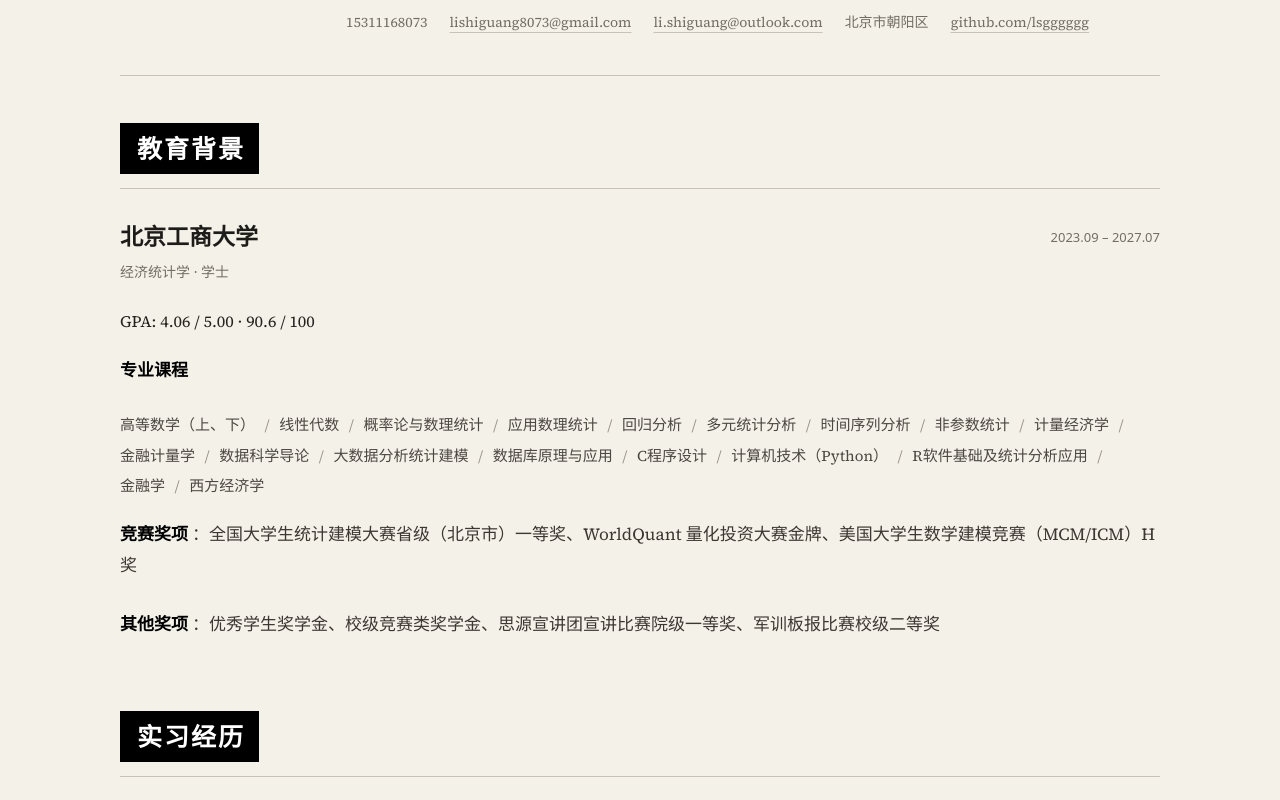
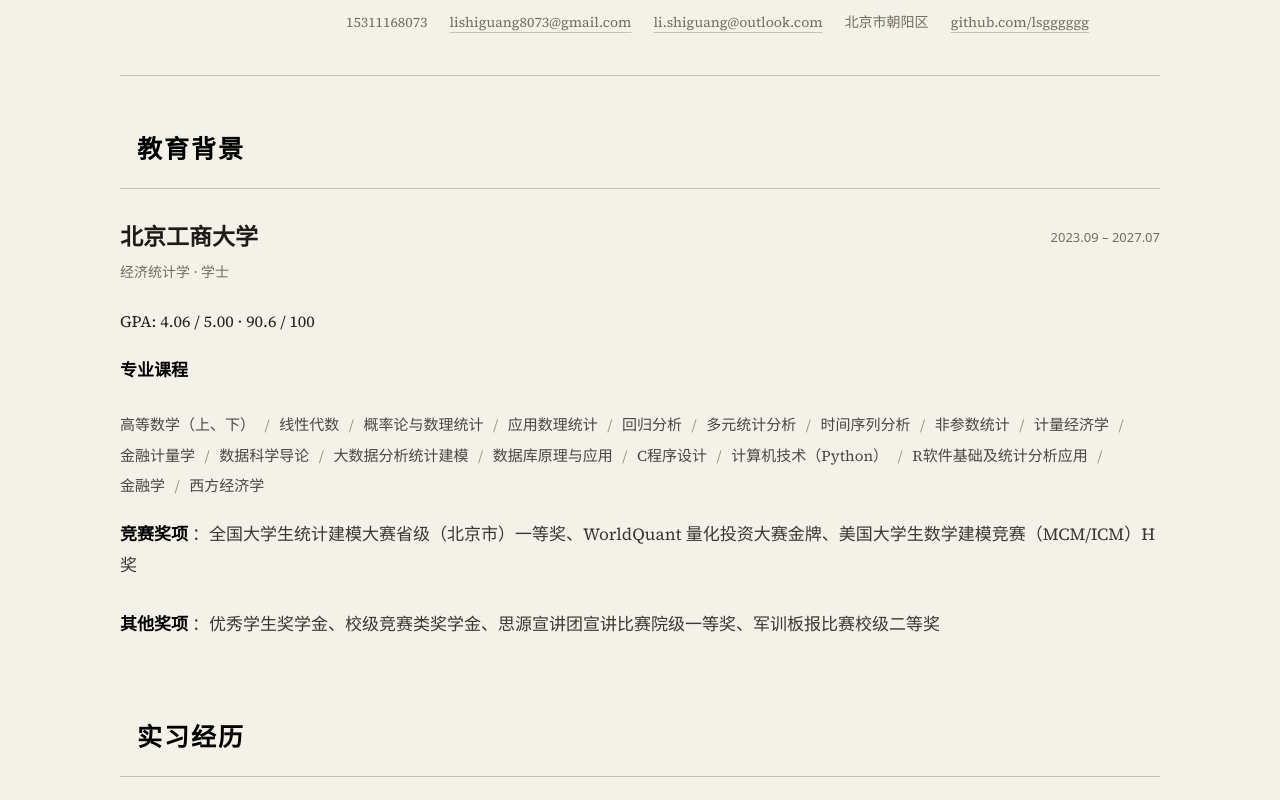
Before and after one commit to lsgggggg/lsgggggg.github.io, a plain HTML site: page index.html in a window 1280 px wide. Shown: the part 960-1760 px from the top of the page. Drawn offline with Linux system fonts and the light colour scheme.

Commit message:
Remove section title highlights

```diff
--- a/index.html
+++ b/index.html
@@ -145,12 +145,12 @@ i.fas, i.fab { display: none; }
     font-size: 25px;
     line-height: 1.4;
     font-weight: 700;
-    color: #ffffff;
+    color: #000000;
     text-transform: uppercase;
     letter-spacing: .045em;
     padding: 8px 14px;
-    background: #000000;
-    border-left: 3px solid #000000;
+    background: transparent;
+    border-left: 3px solid transparent;
 }
 html[lang='zh-CN'] .section-header h2 { font-size: 25px; letter-spacing: .08em; }
 .card { padding: 0 0 37px; margin-bottom: 35px; border: 0; border-bottom: 1px solid var(--border); background: transparent; box-shadow: none; border-radius: 0; }
```
